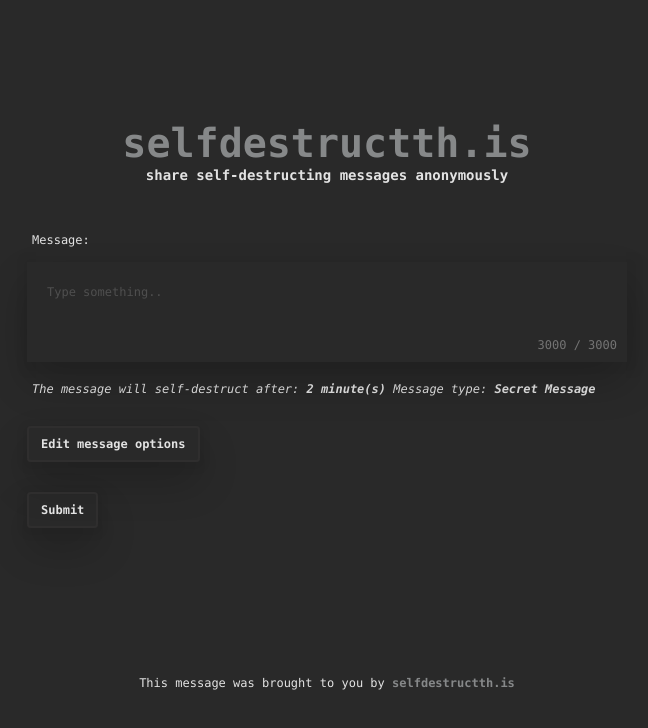
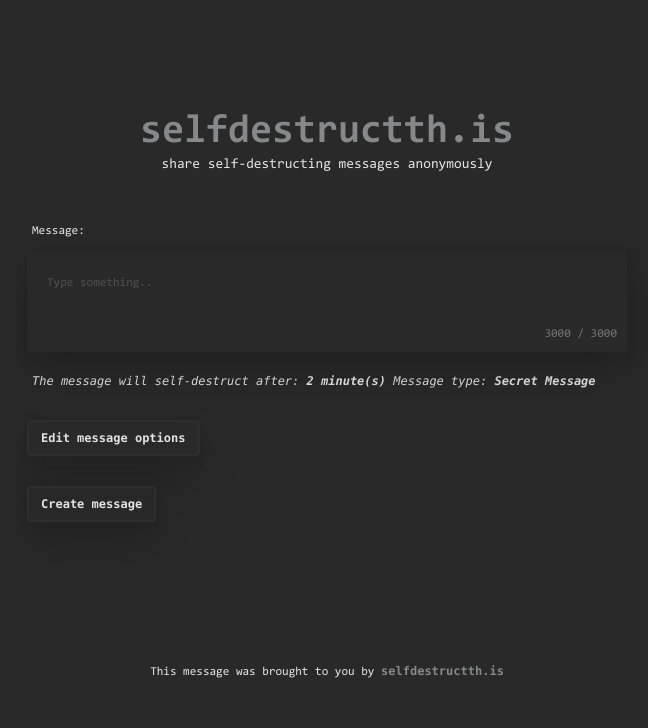
Before and after one commit to petterastedt/selfdestruct, a React app: page / in a window 1280 px wide. Shown: the whole page, without its empty margins (313-961 px from the left). Built offline with nearby package versions, Linux system fonts and the light colour scheme.

Commit message:
Imported font files and small styling adjustments

```diff
--- a/src/components/Form/Form.js
+++ b/src/components/Form/Form.js
@@ -341,7 +341,7 @@
               className="button-styled input-button"
               disabled={disableCreateMessage}
             >
-            Submit
+            Create message
             </button>
           </div>
 
--- a/src/components/Form/_style.scss
+++ b/src/components/Form/_style.scss
@@ -16,7 +16,7 @@
   &-options {
     display: flex;
     flex-direction: column;
-    height: 245px;
+    height: 275px;
     overflow: hidden;
     padding: 30px 20px;
     transition: height 0.3s, padding 0.3s;
--- a/src/main.scss
+++ b/src/main.scss
@@ -3,6 +3,17 @@
 @import './components/Timer/style';
 @import './components/Form/style';
 @import './components/Footer/style';
+
+@font-face {
+  font-family: "Consolas";
+  src: url("./assets/font/consolas-400.woff2") format("woff2");
+}
+
+@font-face {
+  font-family: "Consolas";
+  src: url("./assets/font/consolas-700.woff2") format("woff2");
+  font-weight: bold;
+}
 
 // GLOBAL STYLES
 
@@ -46,8 +57,9 @@
 
 h4, .h4 {
   font-size: $font-size-base;
-  font-weight: 700;
+  font-weight: 400;
   margin: 0 0 50px 0;
+  text-align: center;
 }
 
 h5, .h5 {
@@ -253,6 +265,10 @@
     margin: 20px auto;
   }
 
+  @media (min-width: $breakpoint-tablet-horizontal) {
+    margin: 10px auto;
+  }
+
   @media (min-width: $breakpoint-desktop + 100) {
     margin: 100px auto;
   }
```
Also changed, not shown: src/assets/font/consolas-400.woff2 (added), src/assets/font/consolas-700.woff2 (added), src/main.css.
